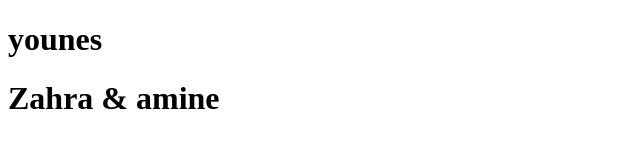
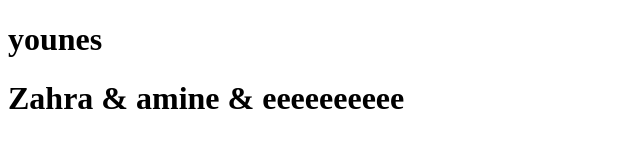
Before and after one commit to aminegrioui/ExampleMergeConflict, a plain HTML site: page index.html in a window 1280 px wide. Shown: the whole page, without its empty margins (0-640 px from the left). Drawn offline with Linux system fonts and the light colour scheme.

Commit message:
commit in head

```diff
--- a/index.html
+++ b/index.html
@@ -8,6 +8,6 @@
 </head>
 <body>
     <h1>younes</h1>
-    <h1>Zahra & amine</h1>
+    <h1>Zahra & amine & eeeeeeeeee</h1>
 </body>
 </html>
```
